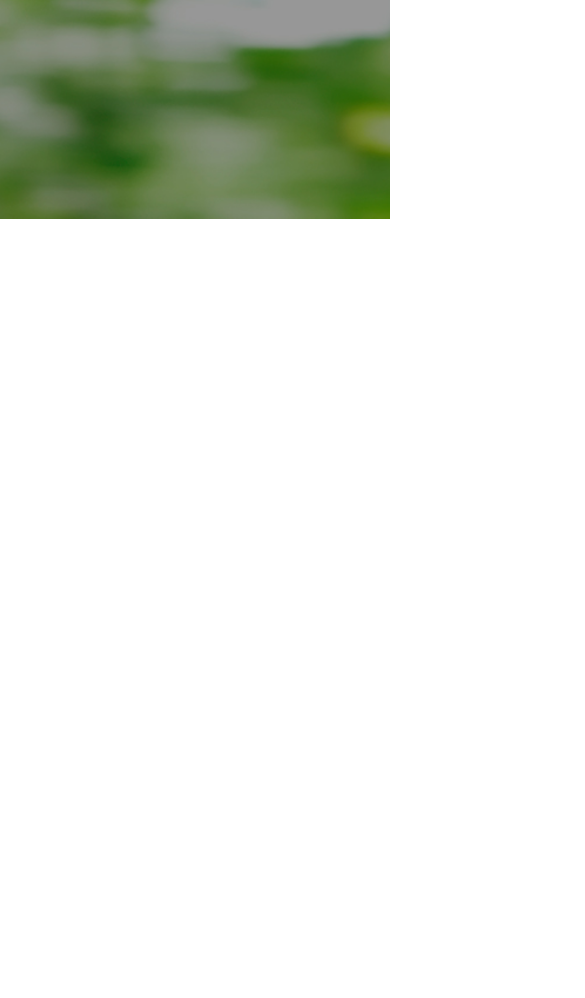
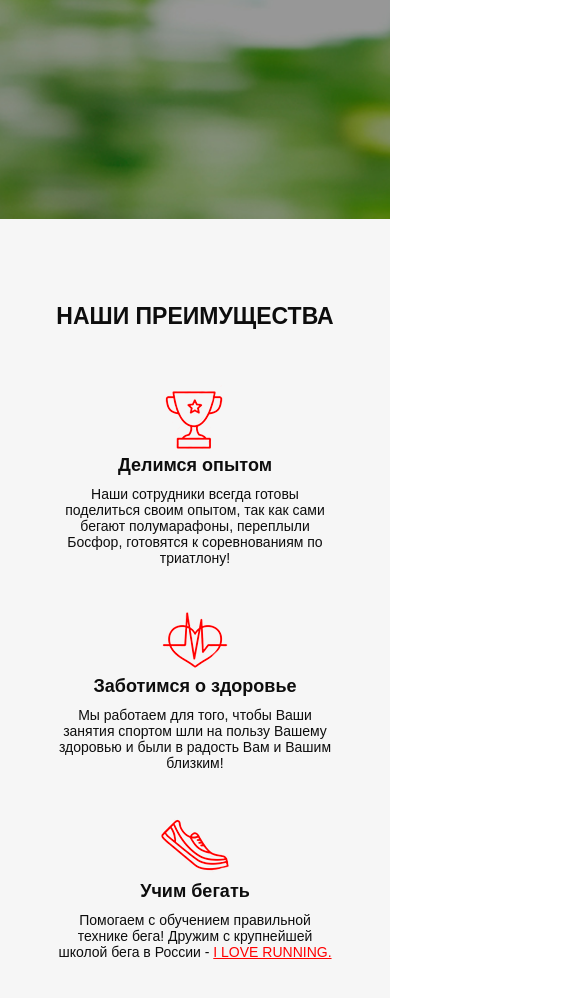
Before and after one commit to Nalimov99/RunSmart, a website: page src/index.html in a window 390 px wide. Shown: the part 544-1542 px from the top of the page, 585 px wide, since content can reach past the window. Before the commit the page ends 844 px from the top, so only its background shows below. Drawn offline with Linux system fonts and the light colour scheme.

Commit message:
responsive 2 section

```diff
--- a/src/index.html
+++ b/src/index.html
@@ -53,5 +53,36 @@
             </div>
         </div>
     </div>
+    <div class="advantages">
+        <div class="container">
+            <h1 class="advantages__title">
+                НАШИ ПРЕИМУЩЕСТВА
+            </h1>
+
+            <div class="advantages__wrapper">
+                <div class="advantages__item">
+                    <img src="icons/advantages/cup.png" alt="cup" class="advantages__icon">
+                    <div class="advantages__subtitle">Делимся опытом</div>
+                    <div class="advantages__descr">Наши сотрудники всегда готовы поделиться своим опытом,
+                        так как сами бегают полумарафоны, переплыли Босфор, готовятся к соревнованиям по триатлону!</div>
+                </div>
+                <div class="advantages__item">
+                    <img src="icons/advantages/heart.png" alt="heart" class="advantages__icon">
+                    <div class="advantages__subtitle">Заботимся о здоровье</div>
+                    <div class="advantages__descr">Мы работаем для того,
+                        чтобы Ваши занятия спортом шли на пользу Вашему здоровью и были в радость Вам и Вашим близким!
+                        </div>
+                </div>
+                <div class="advantages__item">
+                    <img src="icons/advantages/shoe.png" alt="shoe" class="advantages__icon">
+                    <div class="advantages__subtitle">Учим бегать</div>
+                    <div class="advantages__descr">Помогаем с обучением
+                        правильной технике бега!
+                        Дружим с крупнейшей школой бега в России - <span>I LOVE RUNNING.</span>
+                        </div>
+                </div>
+            </div>
+        </div>
+    </div>
 </body>
 </html>
--- a/src/sass/base/_variables.sass
+++ b/src/sass/base/_variables.sass
@@ -1 +1,2 @@
 $main_color: #c70101
+$almost_black: #0d0d0d
--- a/src/sass/style.sass
+++ b/src/sass/style.sass
@@ -7,3 +7,5 @@
 @import 'blocks/header'
 @import 'base/variables.sass'
 @import 'blocks/buttons'
+@import 'blocks/advantages'
+@import 'base/media'
```
Also changed, not shown: src/css/style.min.css, 1 other file.
